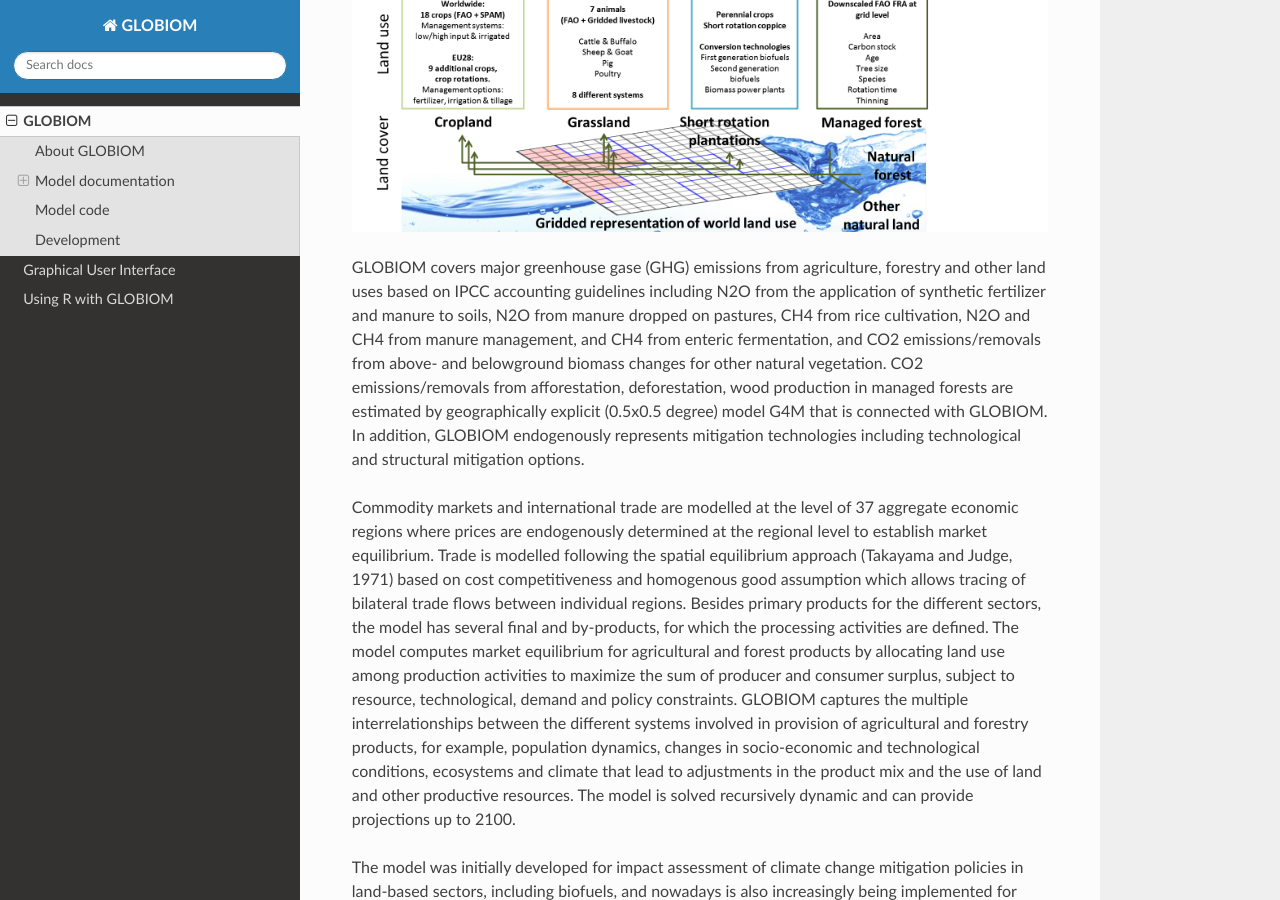
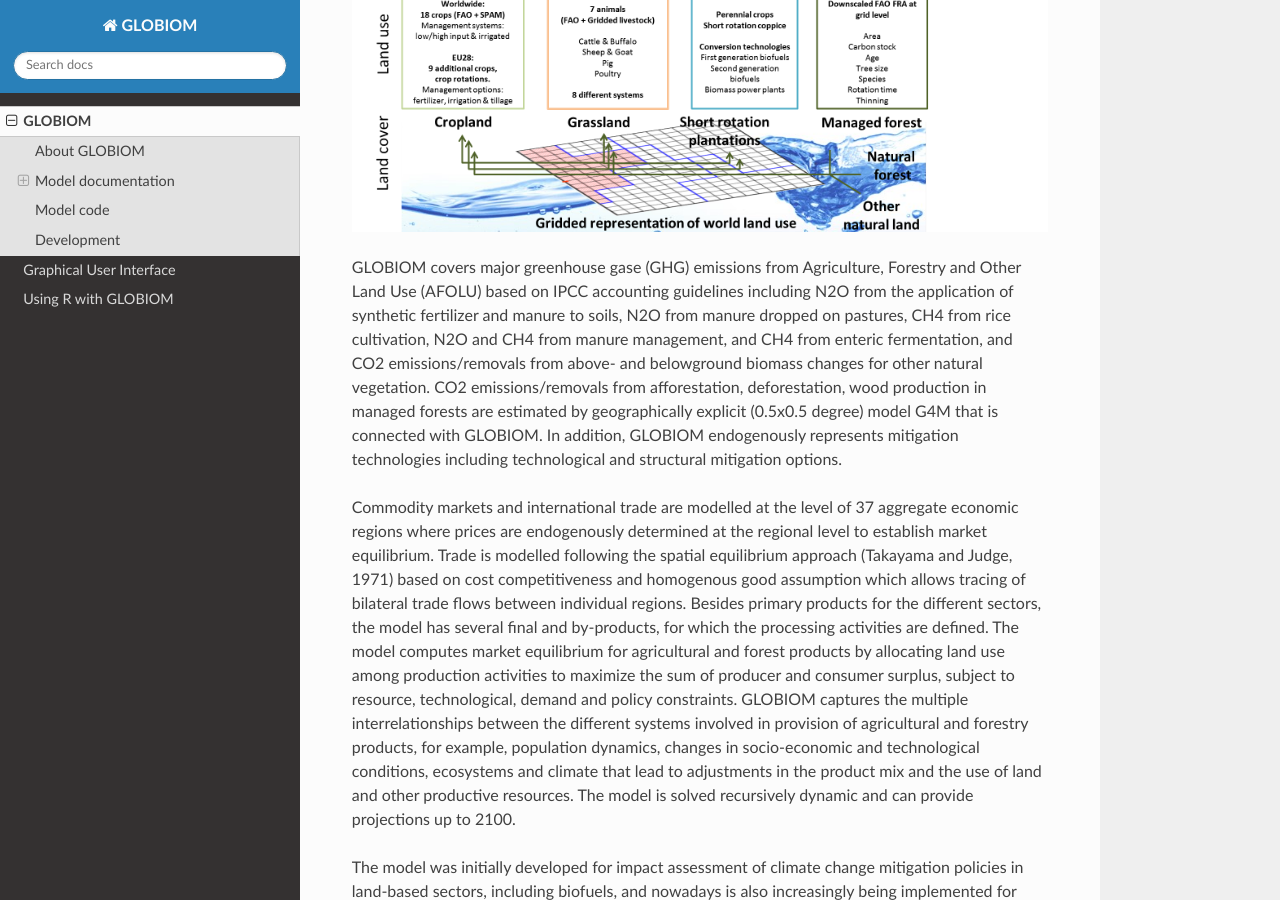
Before and after one commit to iiasa/GLOBIOM_doc, a Sphinx documentation site: the page built from source/index.rst, in a window 1280 px wide and 900 px high, scrolled down 1116 px. Built offline with Sphinx 7.4.7 and the Read the Docs theme 2.0.0, drawn with Linux system fonts in a browser that asks for light colours; pages that are not in the unit, such as notebooks, are missing from menus.

Commit message:
Define AFOLU

```diff
--- a/source/index.rst
+++ b/source/index.rst
@@ -16,7 +16,7 @@ The spatial resolution of the supply side relies on the concept of `Simulation U
 
 .. image:: _images/sectors.svg
 
-GLOBIOM covers major greenhouse gase (GHG) emissions from agriculture, forestry and other land uses based on IPCC accounting guidelines including N2O from the application of synthetic fertilizer and manure to soils, N2O from manure dropped on pastures, CH4 from rice cultivation, N2O and CH4 from manure management, and CH4 from enteric fermentation, and CO2 emissions/removals from above- and belowground biomass changes for other natural vegetation. CO2 emissions/removals from afforestation, deforestation, wood production in managed forests are estimated by geographically explicit (0.5x0.5 degree) model G4M that is connected with GLOBIOM. In addition, GLOBIOM endogenously represents mitigation technologies including technological and structural mitigation options.
+GLOBIOM covers major greenhouse gase (GHG) emissions from Agriculture, Forestry and Other Land Use (AFOLU) based on IPCC accounting guidelines including N2O from the application of synthetic fertilizer and manure to soils, N2O from manure dropped on pastures, CH4 from rice cultivation, N2O and CH4 from manure management, and CH4 from enteric fermentation, and CO2 emissions/removals from above- and belowground biomass changes for other natural vegetation. CO2 emissions/removals from afforestation, deforestation, wood production in managed forests are estimated by geographically explicit (0.5x0.5 degree) model G4M that is connected with GLOBIOM. In addition, GLOBIOM endogenously represents mitigation technologies including technological and structural mitigation options.
 
 Commodity markets and international trade are modelled at the level of 37 aggregate economic regions where prices are endogenously determined at the regional level to establish market equilibrium. Trade is modelled following the spatial equilibrium approach (Takayama and Judge, 1971) based on cost competitiveness and homogenous good assumption which allows tracing of bilateral trade flows between individual regions. Besides primary products for the different sectors, the model has several final and by-products, for which the processing activities are defined. The model computes market equilibrium for agricultural and forest products by allocating land use among production activities to maximize the sum of producer and consumer surplus, subject to resource, technological, demand and policy constraints. GLOBIOM captures the multiple interrelationships between the different systems involved in provision of agricultural and forestry products, for example, population dynamics, changes in socio-economic and technological conditions, ecosystems and climate that lead to adjustments in the product mix and the use of land and other productive resources. The model is solved recursively dynamic and can provide projections up to 2100.
 
```
